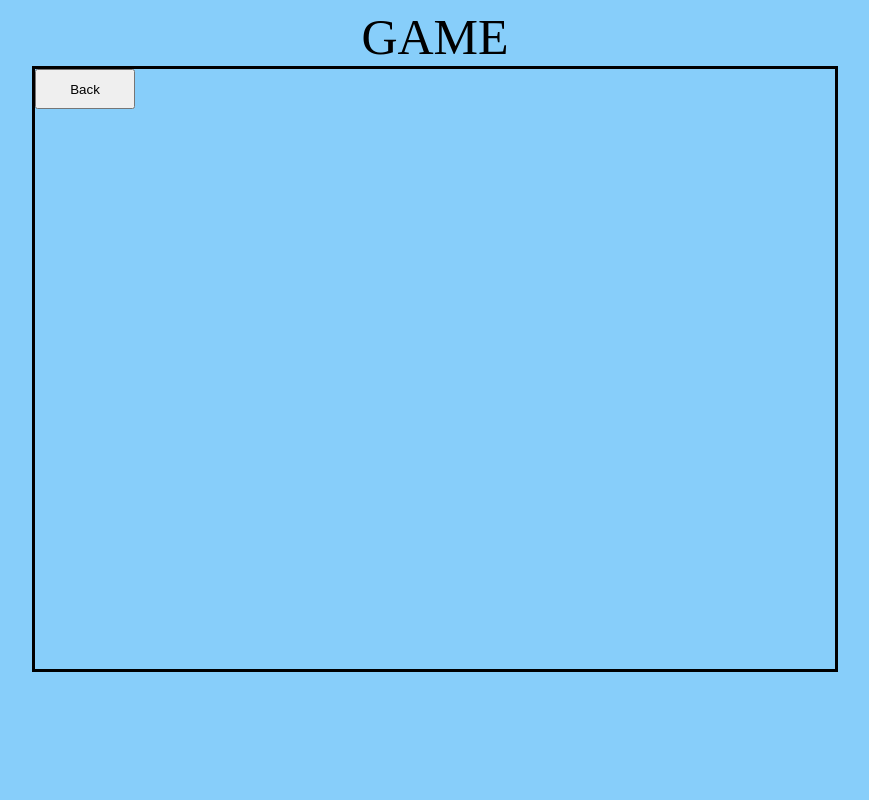
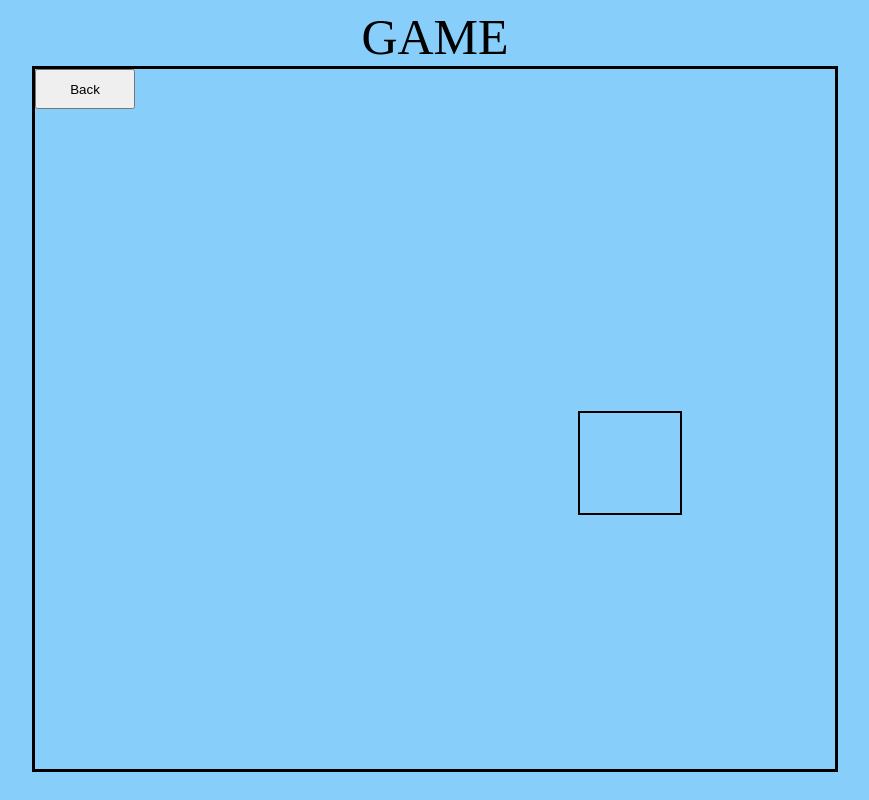
Before and after one commit to xsndvl/Milestone-Project-Game, a plain HTML site: page index.html in a window 1280 px wide. Both pictures are taken after a click on the button "Start". Shown: the whole page, without its empty margins (205-1074 px from the left). Drawn offline with Linux system fonts and the light colour scheme.

Commit message:
changed a couple things with styling as well as added some game functionality and a random square generator

```diff
--- a/index.js
+++ b/index.js
@@ -1,17 +1,23 @@
+// Coding for the buttons
+var playing = false
 const btn1 = document.querySelector(".button1")
 const btn2 = document.querySelector('.button2')
 const btn3 = document.querySelector('.button3')
 
+console.log(playing)
+
 const startGame = () => {
-    console.log('hello')
     btn1.classList.add('hidden')
     btn2.classList.add('hidden')
+    playing = true
+    position()
+
+
 }
 
 btn1.addEventListener('click',startGame)
 
 const controlScreen = () => {
-    console.log('control button hit')
     btn1.classList.add('hidden')
     btn2.classList.add('hidden')
 }
@@ -19,10 +25,30 @@ const controlScreen = () => {
 btn2.addEventListener('click', controlScreen)
 
 const backButton = () => {
-    console.log('back')
     btn1.classList.remove('hidden')
     btn2.classList.remove('hidden')
-
+    playing = false
 }
 
 btn3.addEventListener('click',backButton)
+
+//Coding for game
+var lvlClicks = 0
+lvlPassed = false
+level = 1
+const container = document.querySelector('.container')
+
+
+const position = () =>{
+    const square = document.createElement('div')
+    square.classList.add('square')
+
+    let xPos = Math.floor((Math.random()*697))
+    let yPos = Math.floor((Math.random()*497))
+
+    square.style.top = yPos+"px"
+    square.style.left = xPos+"px"
+    container.appendChild(square)
+    console.log(yPos)
+    console.log(xPos)
+}
--- a/style.css
+++ b/style.css
@@ -8,7 +8,8 @@ body{
 }
 
 .container{
-    height:600px;
+    position:relative;
+    height:700px;
     width:800px;
     margin-left:auto;
     margin-right:auto;
@@ -33,3 +34,12 @@ body{
 .hidden{
     display:none;
 }
+
+.square {
+    top:0px;
+    left:697px;
+    position: absolute;
+    width:100px;
+    height:100px;
+    border:2px solid black;
+}
```
